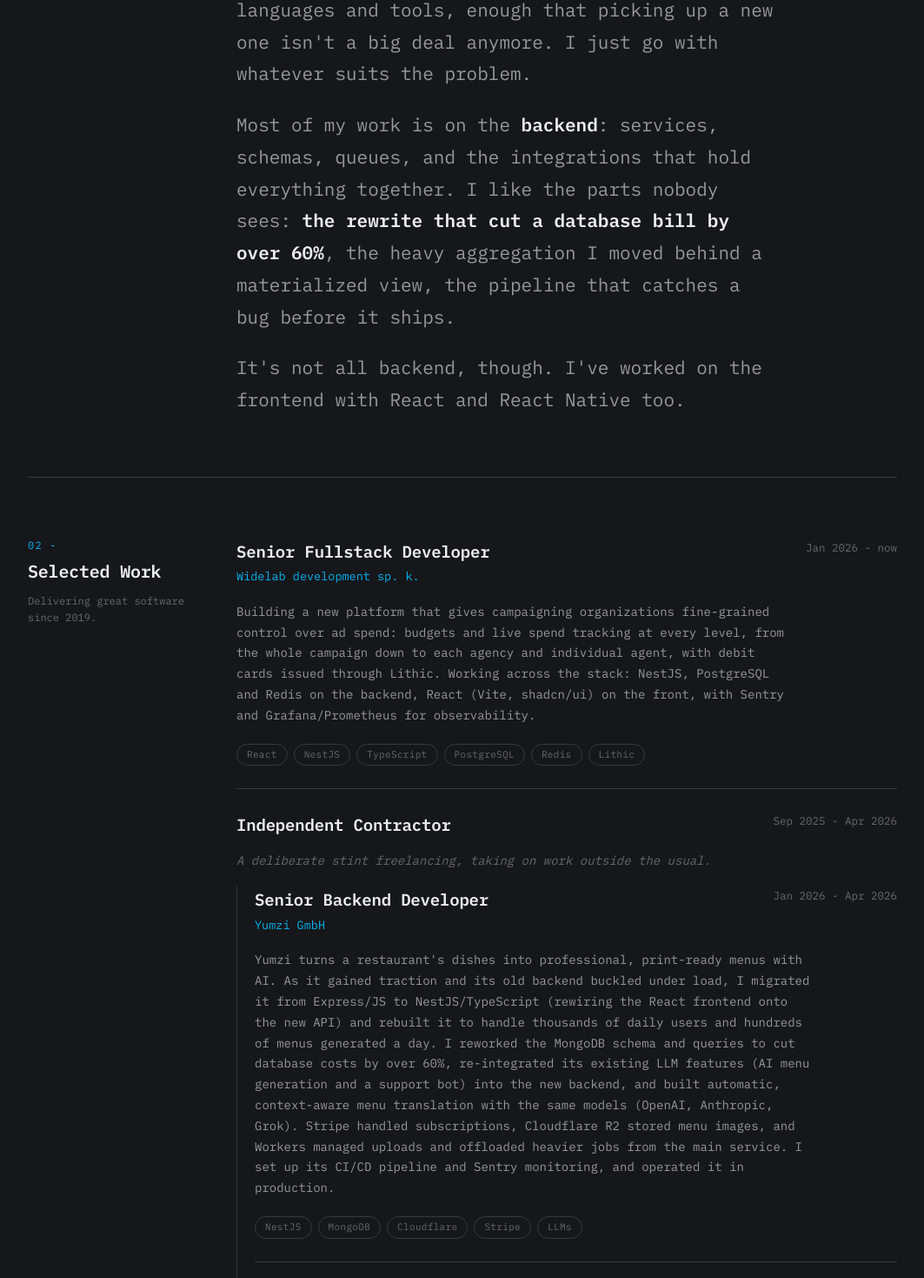
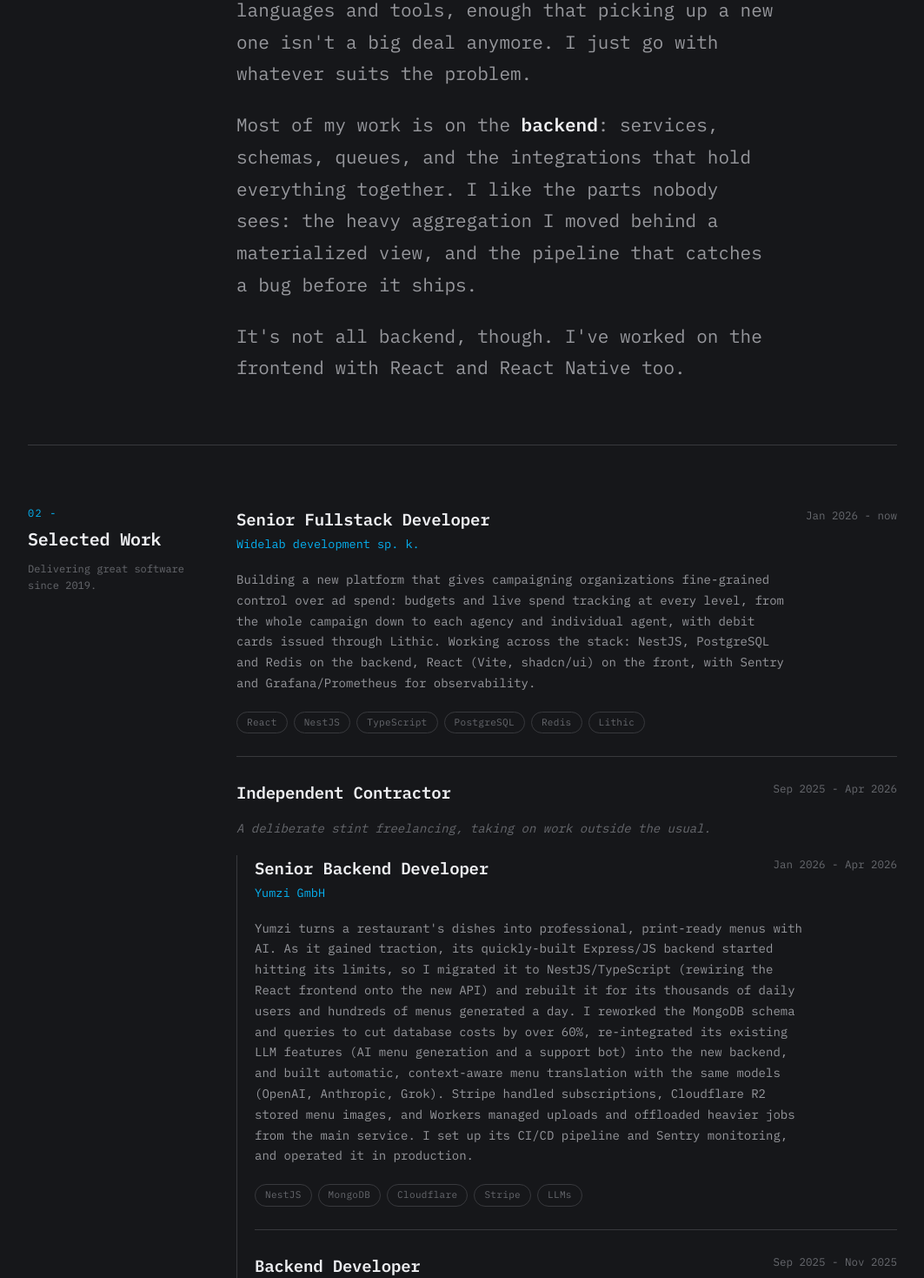
Before and after one commit to bopke/bopke.dev, a Next.js app: page / in a window 1280 px wide. Shown: the part 941-2410 px from the top of the page at 87% size, without its empty margins (108-1171 px from the left). Built offline with nearby package versions, Linux system fonts and the light colour scheme.

Commit message:
Adjust copy

```diff
--- a/app/components/sections/About.tsx
+++ b/app/components/sections/About.tsx
@@ -17,8 +17,7 @@ export default function About() {
           Most of my work is on the <b className={strong}>backend</b>: services,
           schemas, queues, and the integrations that hold everything together. I
           like the parts nobody sees:{" "}
-          <b className={strong}>the rewrite that cut a database bill by over
-          60%</b>, the heavy aggregation I moved behind a materialized view, the
+          the heavy aggregation I moved behind a materialized view, and the
           pipeline that catches a bug before it ships.
         </p>
         <p className={para}>
--- a/app/content.tsx
+++ b/app/content.tsx
@@ -48,7 +48,7 @@ export const timeline: (Role | Group)[] = [
         title: "Senior Backend Developer",
         company: "Yumzi GmbH",
         when: "Jan 2026 - Apr 2026",
-        desc: "Yumzi turns a restaurant's dishes into professional, print-ready menus with AI. As it gained traction and its old backend buckled under load, I migrated it from Express/JS to NestJS/TypeScript (rewiring the React frontend onto the new API) and rebuilt it to handle thousands of daily users and hundreds of menus generated a day. I reworked the MongoDB schema and queries to cut database costs by over 60%, re-integrated its existing LLM features (AI menu generation and a support bot) into the new backend, and built automatic, context-aware menu translation with the same models (OpenAI, Anthropic, Grok). Stripe handled subscriptions, Cloudflare R2 stored menu images, and Workers managed uploads and offloaded heavier jobs from the main service. I set up its CI/CD pipeline and Sentry monitoring, and operated it in production.",
+        desc: "Yumzi turns a restaurant's dishes into professional, print-ready menus with AI. As it gained traction, its quickly-built Express/JS backend started hitting its limits, so I migrated it to NestJS/TypeScript (rewiring the React frontend onto the new API) and rebuilt it for its thousands of daily users and hundreds of menus generated a day. I reworked the MongoDB schema and queries to cut database costs by over 60%, re-integrated its existing LLM features (AI menu generation and a support bot) into the new backend, and built automatic, context-aware menu translation with the same models (OpenAI, Anthropic, Grok). Stripe handled subscriptions, Cloudflare R2 stored menu images, and Workers managed uploads and offloaded heavier jobs from the main service. I set up its CI/CD pipeline and Sentry monitoring, and operated it in production.",
         tags: ["NestJS", "MongoDB", "Cloudflare", "Stripe", "LLMs"],
       },
       {
--- a/app/layout.tsx
+++ b/app/layout.tsx
@@ -96,8 +96,8 @@ const personJsonLd = {
     "AWS",
     "PostgreSQL",
     "Backend Development",
-    "Distributed Systems",
-    "System Design",
+    "Database Optimization",
+    "System Reliability",
   ],
   sameAs: [
     "https://github.com/bopke",
```
